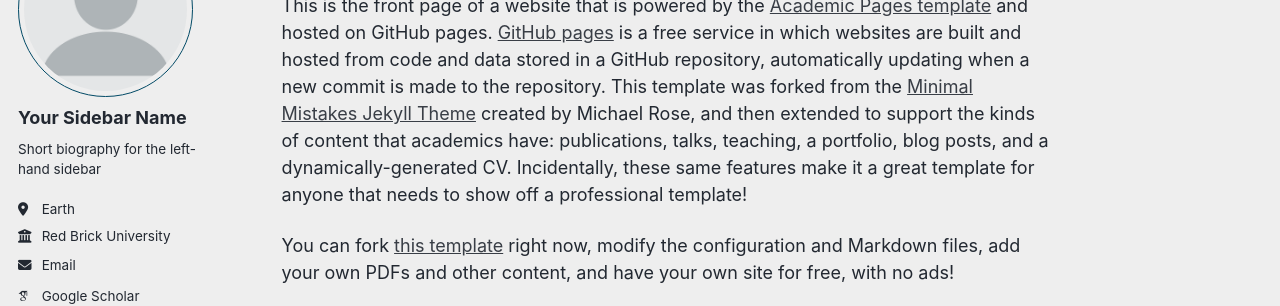
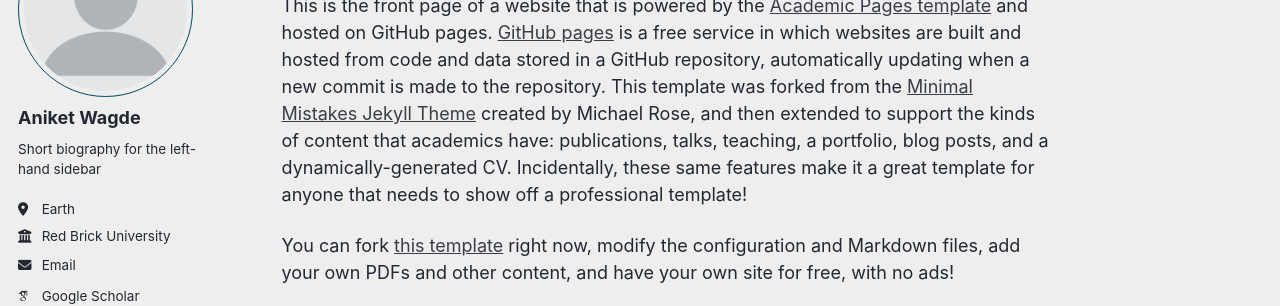
Before and after one commit to Swagget/Swagget.github.io, a Jekyll site: the page built from _pages/about.md, in a window 1280 px wide. Shown: the part 177-483 px from the top of the page. Built offline with Jekyll 4.4.1, drawn with Linux system fonts in a browser that asks for light colours; some web fonts are replaced; a script bundle is joined from its source files by our own code; library files that are not in the unit come from our copies.

Commit message:
Update author name in configuration file

```diff
--- a/_config.yml
+++ b/_config.yml
@@ -24,7 +24,7 @@ repository               : "academicpages/academicpages.github.io"
 author:
   # Biographic information
   avatar           : "profile.png"
-  name             : "Your Sidebar Name"
+  name             : "Aniket Wagde"
   pronouns         : # example: "she/her"
   bio              : "Short biography for the left-hand sidebar"
   location         : "Earth"
```
